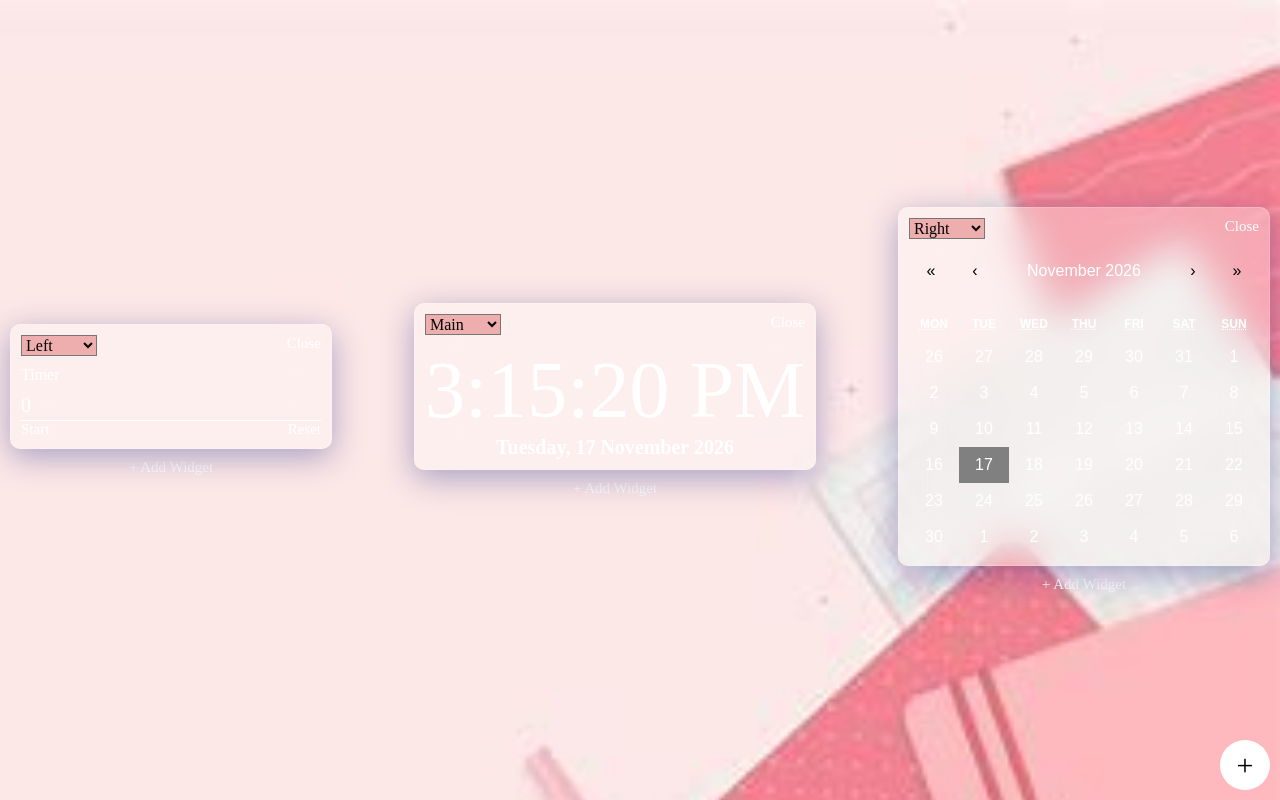
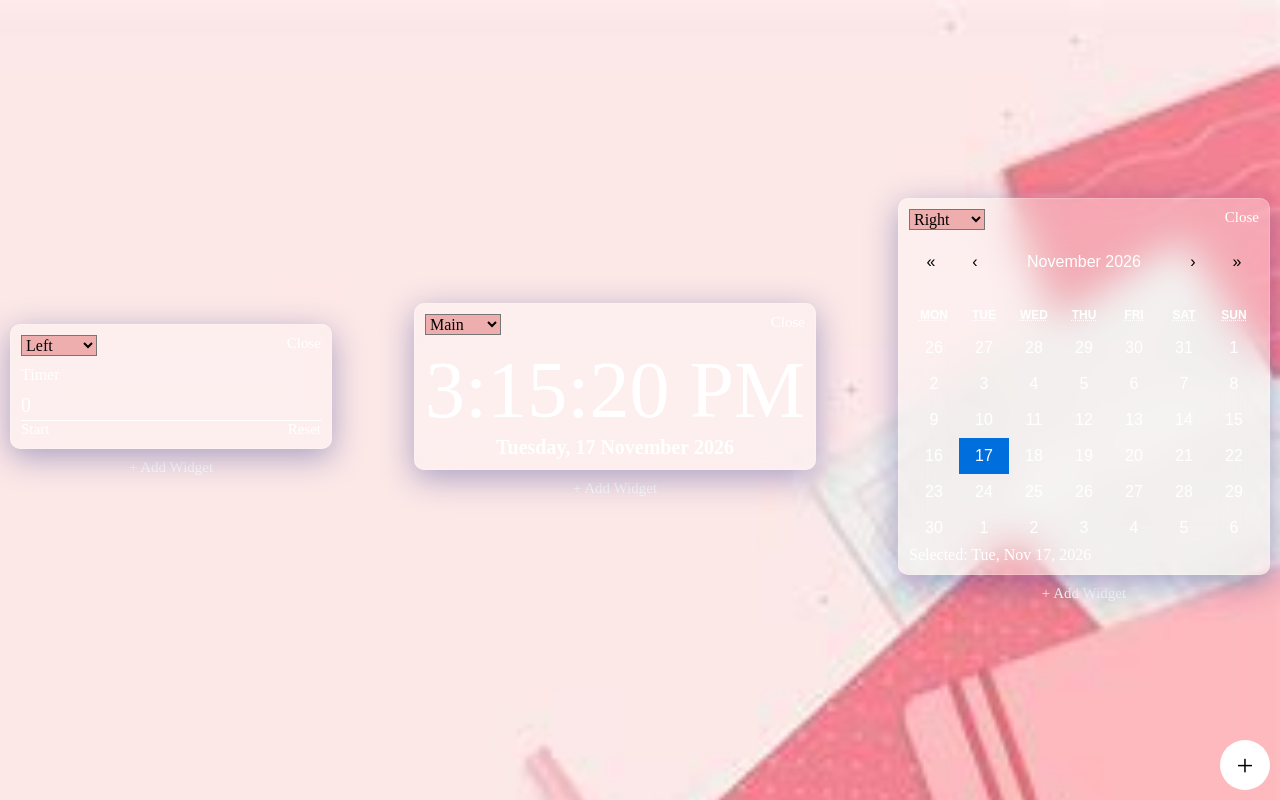
Before and after one commit to taruntiwari1009-gmail/planner, a React (Create React App) app: page / in a window 1280 px wide. Built offline with nearby package versions, Linux system fonts and the light colour scheme.

Commit message:
Make calendar selection stateful and accessible

```diff
--- a/src/widgets/CalendarWidget.js
+++ b/src/widgets/CalendarWidget.js
@@ -1,13 +1,25 @@
-import React from 'react'
-import Calendar from 'react-calendar';
-import "../styles/styles.css"
+import React, { useState } from "react";
+import Calendar from "react-calendar";
+import "../styles/styles.css";
 
 export default function CalendarWidget() {
+  const [selectedDate, setSelectedDate] = useState(new Date());
+
   return (
-    <div style={{ minWidth: 300 }}>
+    <div className="calendar-widget">
       <Calendar
-        style={{ width: 300, color:"black" }}
+        value={selectedDate}
+        onChange={setSelectedDate}
+        aria-label="Planner calendar"
       />
+      <p className="calendar-selected-date">
+        Selected: {selectedDate.toLocaleDateString(undefined, {
+          weekday: "short",
+          day: "numeric",
+          month: "short",
+          year: "numeric",
+        })}
+      </p>
     </div>
-  )
+  );
 }
```
